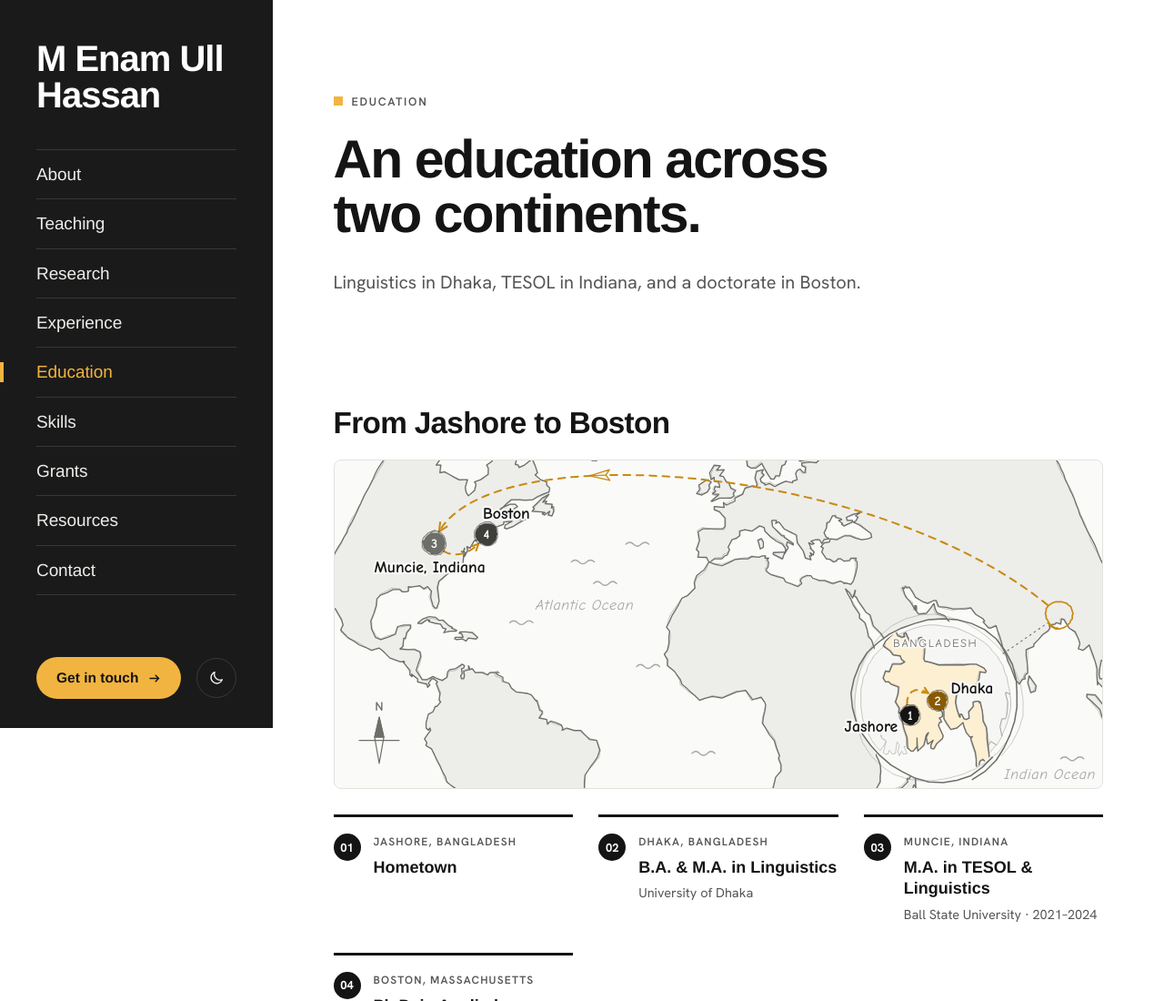
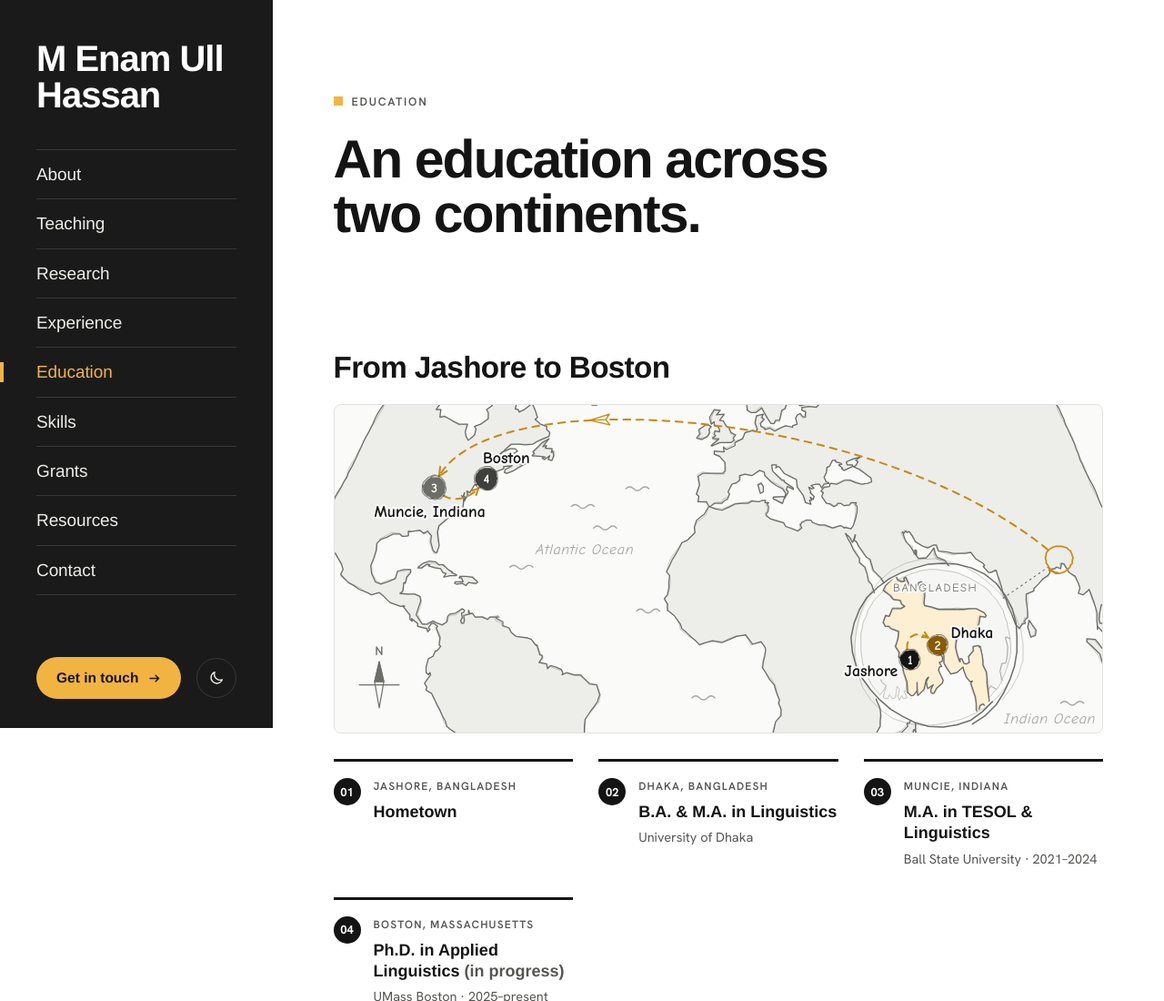
Before and after one commit to menamullhassan/menamullhassan.github.io, a plain HTML site: page education.html in a window 1280 px wide. Shown: the top 1100 px of the page at 91% size. Drawn offline with Linux system fonts and the light colour scheme; a web font is replaced by a local one.

Commit message:
Education: remove subtitle line under heading

```diff
--- a/education.html
+++ b/education.html
@@ -120,7 +120,6 @@
   <div class="wrap page-hero">
     <p class="eyebrow reveal"><svg class="ic" viewBox="0 0 24 24" aria-hidden="true" focusable="false"><path d="M24 8.5V20Q24 20.4 23.7 20.7Q23.4 21 23 21Q22.6 21 22.3 20.7Q22 20.4 22 20V11.8L14.6 15.3Q13.4 16 12 16Q10.6 16 9.4 15.3L1.9 11.8Q1 11.3 0.5 10.4Q0 9.5 0 8.5Q0 7.5 0.5 6.6Q1 5.8 1.8 5.3L9.4 1.7Q10.6 1 12 1Q13.4 1 14.7 1.7L22.1 5.2Q23 5.8 23.5 6.6Q24 7.4 24 8.5ZM12 18Q10.1 18 8.4 17L4 14.9V17.6Q4 19.3 5 20.6Q5.9 21.9 7.5 22.4Q9.7 23 12 23Q14.3 23 16.5 22.4Q18.1 21.9 19 20.6Q20 19.3 20 17.6V15L15.5 17Q13.9 18 12 18Z"/></svg>Education</p>
     <h1 class="reveal">An education across <em>two</em> continents.</h1>
-    <p class="lead reveal">Linguistics in Dhaka, TESOL in Indiana, and a doctorate in Boston.</p>
   </div>
 
   <section id="education">
```
